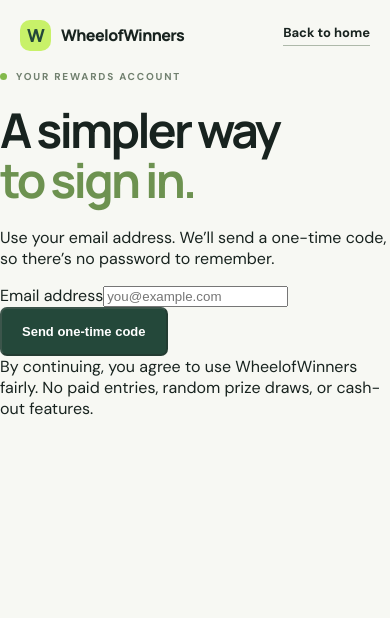
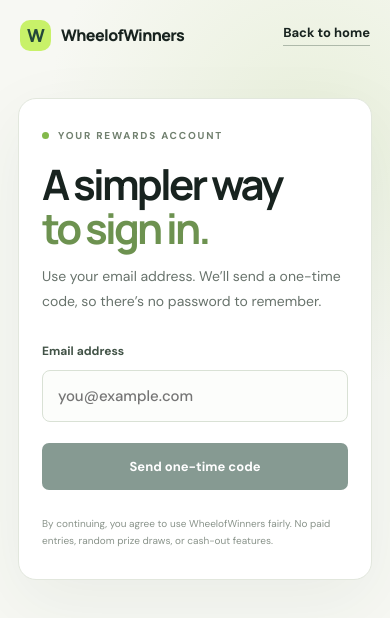
Before and after one commit to Neuracoderepo1/WheelofWinners, a Next.js app: page /auth in a window 390 px wide. Shown: the top 618 px of the page. Built offline with nearby package versions, Linux system fonts and the light colour scheme; no server answers.

Commit message:
style(auth): add responsive email OTP account screen

```diff
--- a/src/app/globals.css
+++ b/src/app/globals.css
@@ -68,3 +68,29 @@ footer{max-width:1200px;margin:auto;padding:30px 34px;display:flex;justify-conte
 footer .brand{font-size:13px;color:var(--ink)}
 @media(max-width:700px){.topbar{height:70px;padding:0 20px}nav{gap:15px}nav a:not(.nav-cta){display:none}.hero{grid-template-columns:1fr;padding:55px 25px 55px;gap:5px}.hero-art{height:340px;transform:scale(.9)}.trust-strip{gap:13px 22px;font-size:10px}.section{padding:68px 22px}.steps-grid,.reward-grid{grid-template-columns:1fr}.step{min-height:0}.reward-heading{align-items:flex-start;gap:15px;flex-direction:column}.closing{padding:55px 25px}.closing h2{font-size:43px}.closing-stamp{width:105px;height:105px;font-size:11px}footer{padding:25px 20px;gap:15px;flex-wrap:wrap}footer>span:nth-child(2){display:none}}
 @media(prefers-reduced-motion:reduce){html{scroll-behavior:auto}}
+
+/* Email OTP account experience */
+.auth-shell{min-height:100vh;background:radial-gradient(circle at 80% 15%,#e9f0dc 0,transparent 34%),var(--paper)}
+.auth-topbar{max-width:1100px}
+.auth-card{width:min(100% - 36px,520px);margin:54px auto 90px;padding:42px;background:#fff;border:1px solid var(--line);border-radius:18px;box-shadow:0 22px 70px #263b2910}
+.auth-card h1{font-size:clamp(42px,8vw,58px);line-height:1.05;margin:20px 0 14px}
+.auth-intro{font-size:14px;line-height:1.8;color:var(--muted);margin-bottom:28px}
+.auth-form{display:grid;gap:11px}
+.auth-form label{font-size:12px;font-weight:700;color:#425347}
+.auth-form input{width:100%;height:52px;border:1px solid #d9e1d5;border-radius:8px;padding:0 15px;font:500 15px 'DM Sans',sans-serif;color:var(--ink);outline:none;background:#fcfdfb}
+.auth-form input:focus{border-color:#729653;box-shadow:0 0 0 3px #c8f16955}
+.auth-form input#otp{text-align:center;letter-spacing:10px;font-size:22px;font-weight:700}
+.auth-submit{width:100%;justify-content:center;border:0;margin-top:10px;cursor:pointer;font-family:inherit}
+.auth-submit:disabled{opacity:.55;cursor:not-allowed}
+.auth-secondary{border:0;background:transparent;color:#567b43;font:700 12px 'DM Sans',sans-serif;padding:12px;cursor:pointer}
+.auth-message,.auth-error{font-size:12px;line-height:1.6;padding:12px 14px;border-radius:8px;margin:18px 0 0}
+.auth-message{background:#edf5e7;color:#3d6332}
+.auth-error{background:#fff0ed;color:#9b3c2f}
+.auth-footnote{font-size:10px;line-height:1.7;color:#89938a;margin:25px 0 0}
+.account-panel{display:grid;gap:10px;padding:20px;background:#f5f8f1;border:1px solid var(--line);border-radius:10px}
+.account-label{font-size:9px;letter-spacing:1.3px;font-weight:700;color:#7b897b;margin-top:5px}
+.account-panel strong{font-size:14px;overflow-wrap:anywhere}
+.account-panel .points-value{font:800 32px Manrope,sans-serif;color:#557c3e}
+.account-panel p{font-size:11px;line-height:1.7;color:var(--muted);margin:5px 0 0}
+.auth-home-cta{margin-top:22px}
+@media(max-width:600px){.auth-card{padding:30px 23px;margin-top:28px}.auth-topbar{padding:0 20px}}
```
